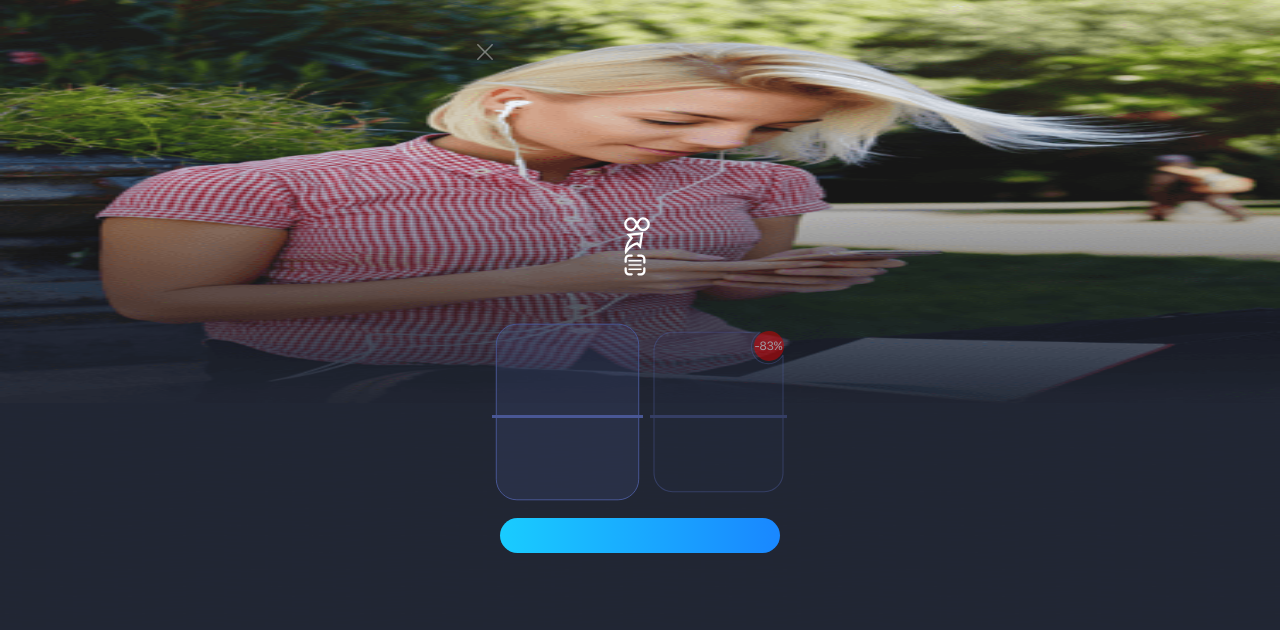
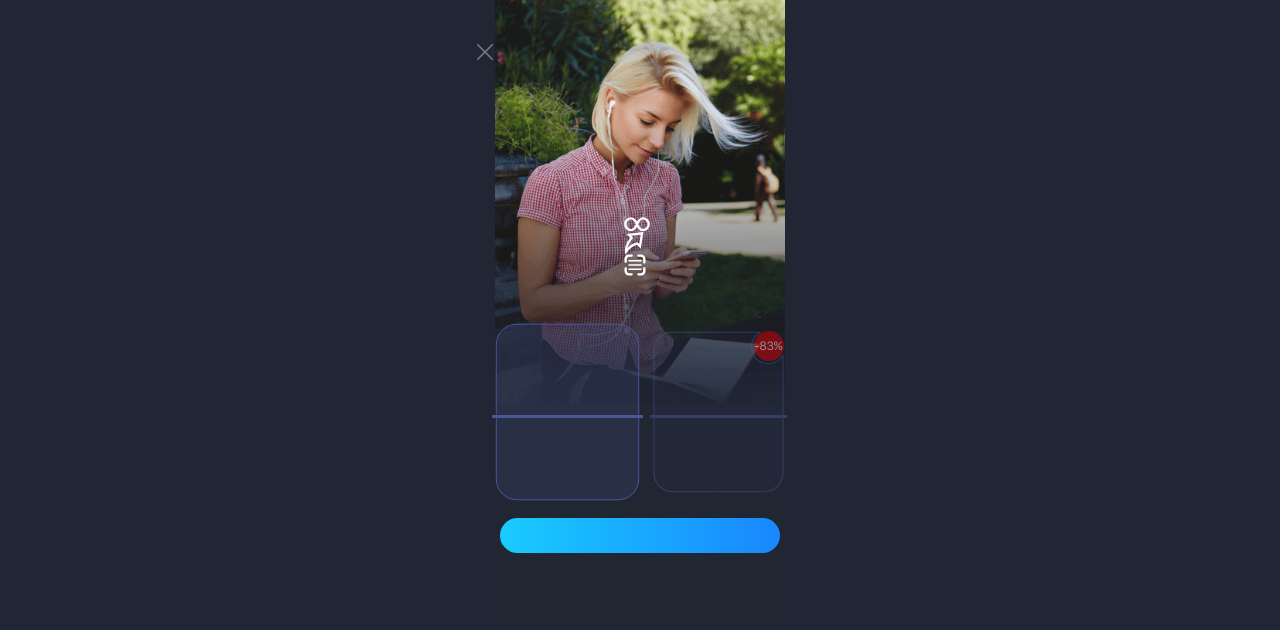
Before and after one commit to Alexandra789/banner, a website built with webpack: page src/index.html in a window 1280 px wide. Built offline with nearby package versions, Linux system fonts and the light colour scheme.

Commit message:
add background color and fix close button icon

```diff
--- a/src/index.html
+++ b/src/index.html
@@ -15,7 +15,9 @@
         <header class="header">
             <div class="container">
                 <nav class="header__navbar">
-                    <a href="#" class="close-btn"></a>
+                    <a href="#" class="close-btn">
+                        <img src="/src/assets/img/close.svg" alt="close button icon" class="close-btn-icon">
+                    </a>
                     <a href="#" data-translate="en" class="restore-btn">Restore</a>
                 </nav>
             </div>
--- a/src/js/pageLoading.js
+++ b/src/js/pageLoading.js
@@ -1,6 +1,5 @@
-function ready() {
+window.onload = function () {
     document.querySelector('.loader').style.display = "none";
     document.querySelector('.banner').style.display = "block";
+    document.querySelector('body').style.backgroundColor = "#212634";
 }
-
-window.addEventListener('load', ready)
--- a/src/scss/style.scss
+++ b/src/scss/style.scss
@@ -1,6 +1,9 @@
-body {
-  background-color: $background;
-}
+//body {
+//  background-color: $white;
+  //@media (min-width: 431px) {
+  //  background-color: $white !important;
+  //}
+//}
 
 body, a {
   color: $white;
@@ -12,20 +15,21 @@ body, a {
 
 .banner {
   background-repeat: no-repeat;
-  background-size: 100% 100%;
+  //background-size: 100% 100%;
+  background-position: center;
+  background-size: cover;
   text-align: center;
   padding-bottom: 38px;
   padding-top: 40px;
-  background-image: url("/src/assets/img/background.png");
-  @media only screen and (-webkit-min-device-pixel-ratio: 1.5),
-  only screen and (-o-min-device-pixel-ratio: 3/2),
-  only screen and (min-device-pixel-ratio: 1.5),
-  only screen and (min--moz-device-pixel-ratio: 1.5),
-  only screen and (-o-min-device-pixel-ratio: 3/2),
-  only screen and (min-resolution: 1.5dppx),
-  only screen and (min-resolution: 144dpi) {
-    background-image: url("/src/assets/img/background@2x.png");
+  position: relative;
+  z-index: 2;
+  background-image: image-set("/src/assets/img/backgroundsz.png" 1x, "/src/assets/img/background@2xsz.png" 2x);
+  @media (min-width: 432px) {
+    background-size: contain;
   }
+  //@media (max-width: 431px) and (min-width: 376px) {
+  //  background-size: cover;
+  //}
 
   .header {
     padding: 0 4px;
@@ -39,11 +43,16 @@ body, a {
       align-items: center;
 
       .close-btn {
-        background-image: url("/src/assets/img/close.svg");
-        background-repeat: no-repeat;
+        //background-image: url("/src/assets/img/close.svg");
+        //background-repeat: no-repeat;
         height: 24px;
         width: 24px;
         display: block;
+        position: relative;
+
+        img {
+
+        }
       }
 
       .restore-btn {
```
